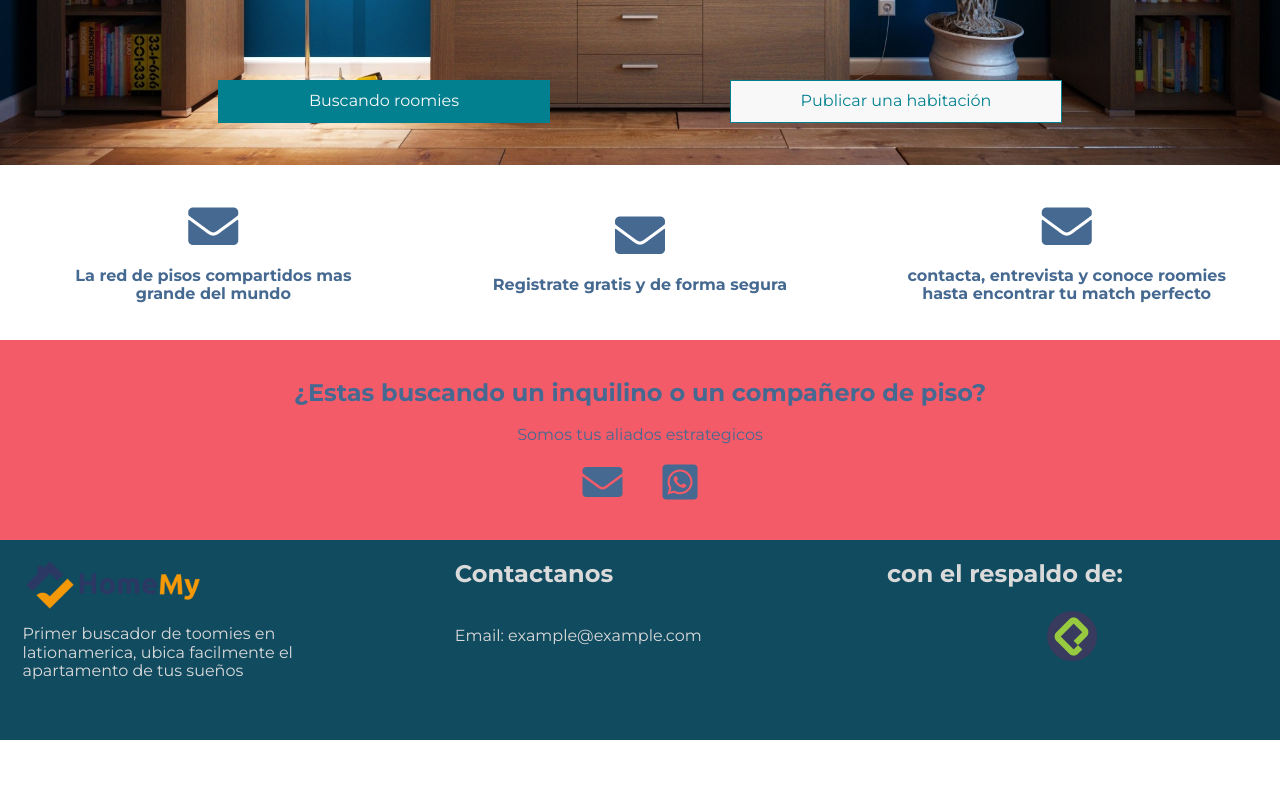
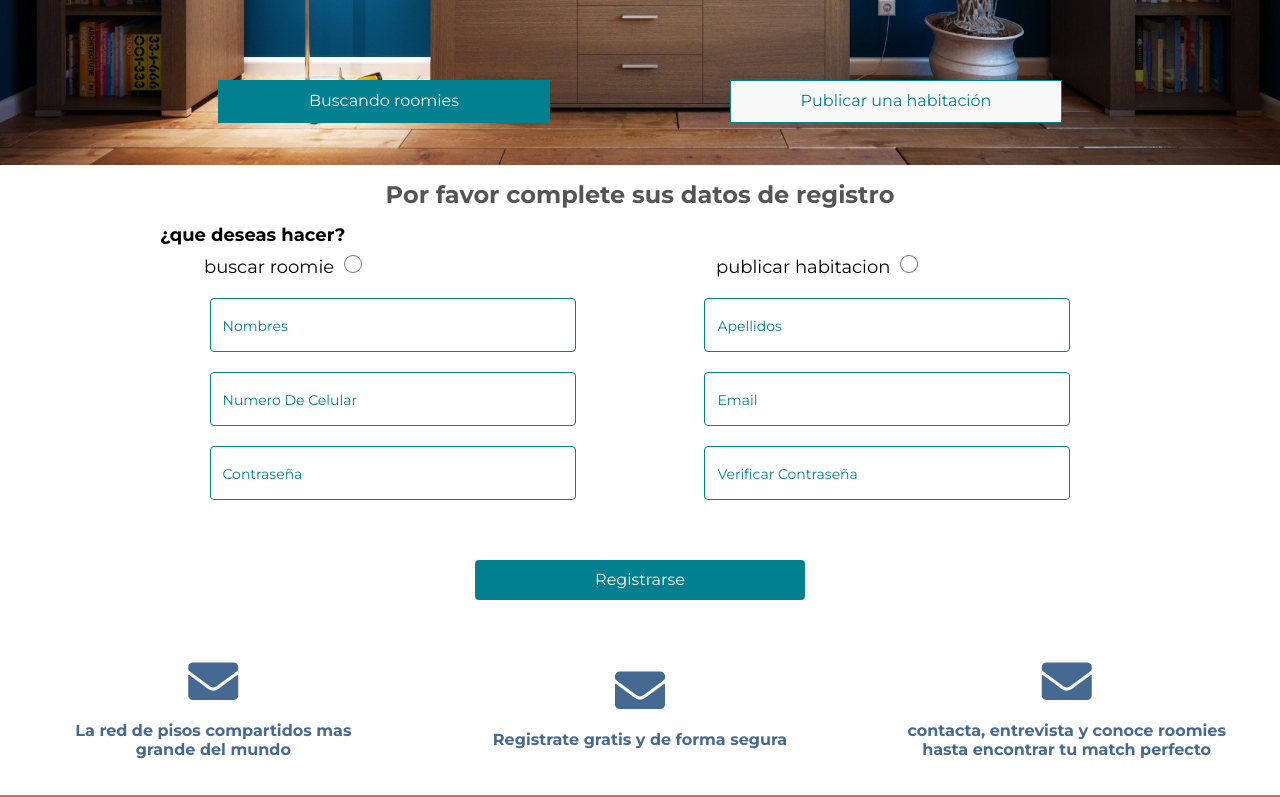
Before and after one commit to camiloVelandia/sleepSharingApp, a React app: page / in a window 1280 px wide. Shown: the part 595-1392 px from the top of the page. Before the commit the page ends 1335 px from the top, so only its background shows below. Built offline with nearby package versions, Linux system fonts and the light colour scheme.

Commit message:
ADD register component

```diff
--- /dev/null
+++ b/src/components/Register/index.js
@@ -0,0 +1,70 @@
+import React from 'react';
+import {
+  Section,
+  H1,
+  H2,
+  FormGroup1,
+  Button,
+  FormField,
+  FormGroup2,
+} from './styles';
+
+const Register = () => {
+  return (
+    <Section>
+      <H1>Por favor complete sus datos de registro</H1>
+      <H2>
+        <span>¿que deseas hacer?</span>
+      </H2>
+      <form action="">
+        <FormGroup1>
+          <div>
+            <label htmlFor="user">buscar roomie</label>
+            <input type="radio" name="user" value="1" />
+          </div>
+          <div>
+            <label htmlFor="user">publicar habitacion</label>
+            <input type="radio" name="user" value="2" />
+          </div>
+        </FormGroup1>
+        <FormField>
+          <FormGroup2>
+            <label htmlFor="">
+              <input type="text" placeholder="nombres" />
+            </label>
+          </FormGroup2>
+          <FormGroup2>
+            <label htmlFor="">
+              <input type="text" placeholder="apellidos" />
+            </label>
+          </FormGroup2>
+          <FormGroup2>
+            <label htmlFor="">
+              <input type="text" placeholder="Numero de celular" />
+            </label>
+          </FormGroup2>
+          <FormGroup2>
+            <label htmlFor="">
+              <input type="text" placeholder="email" />
+            </label>
+          </FormGroup2>
+          <FormGroup2>
+            <label htmlFor="">
+              <input type="text" placeholder="contraseña" />
+            </label>
+          </FormGroup2>
+          <FormGroup2>
+            <label htmlFor="">
+              <input type="text" placeholder="verificar contraseña" />
+            </label>
+          </FormGroup2>
+        </FormField>
+        <Button>
+          <input type="submit" value="Registrarse" />
+        </Button>
+      </form>
+    </Section>
+  );
+};
+
+export default Register;
--- /dev/null
+++ b/src/components/Register/styles.js
@@ -0,0 +1,115 @@
+import styled from 'styled-components';
+
+export const Section = styled.section`
+  background-color: f8f8f8;
+  max-width: 1366px;
+  color: #000;
+  margin: 0 auto;
+  /* @media (max-width: 767px) {
+    display: block;
+  } */
+`;
+export const H1 = styled.h1`
+  color: #555555;
+  text-align: center;
+  font-size: 24px;
+  /* @media (max-width: 767px) {
+    display: block;
+  } */
+`;
+export const H2 = styled.h2`
+  display: block;
+  max-width: 75%;
+  margin: 0 auto;
+  padding-bottom: 10px;
+  font-size: 18px;
+  & span {
+    width: 45%;
+  }
+  @media (min-width: 1440px) {
+    display: block;
+    width: 67%;
+  }
+`;
+export const FormGroup1 = styled.div`
+  width: 80%;
+  text-align: center;
+  display: flex;
+  justify-content: space-around;
+  align-items: center;
+  margin: 0 auto;
+  margin-bottom: 20px;
+  & div {
+    width: 45%;
+    text-align: left;
+
+    max-width: 360px;
+  }
+  & label {
+    font-size: 18px;
+    padding-right: 10px;
+  }
+  & input {
+    border: 1px solid #ababab;
+    height: 18px;
+    width: 18px;
+    color: #000;
+  }
+  @media (max-width: 767px) {
+    width: 80%;
+    & label {
+      font-size: 12px;
+    }
+  }
+`;
+
+export const FormField = styled.div`
+  width: 80%;
+  text-align: center;
+  margin: 0 auto;
+  display: flex;
+  flex-wrap: wrap;
+  justify-content: space-evenly;
+  align-items: center;
+  @media (max-width: 767px) {
+    display: block;
+  }
+`;
+export const FormGroup2 = styled.div`
+  width: 45%;
+  & label > input {
+    width: 100%;
+    max-width: 360px;
+    height: 50px;
+    border: 1px solid #028090;
+    border-radius: 4px;
+    margin-bottom: 20px;
+    &::placeholder {
+      color: #028090;
+      padding-left: 10px;
+      text-transform: capitalize;
+      font-size: 14px;
+    }
+  }
+  @media (max-width: 767px) {
+    width: 100%;
+  }
+`;
+
+export const Button = styled.div`
+  text-align: center;
+  margin-top: 40px;
+  margin-bottom: 20px;
+  & input {
+    width: 100%;
+    max-width: 330px;
+    height: 40px;
+    border-radius: 4px;
+    border: none;
+    color: #fff;
+    background-color: #028090;
+  }
+  /* @media (max-width: 767px) {
+    display: block;
+  } */
+`;
--- a/src/container/App.jsx
+++ b/src/container/App.jsx
@@ -7,6 +7,7 @@ import Hero from '../components/Hero';
 import Prom from '../components/Prom';
 import Contact from '../components/Contact';
 import Footer from '../components/Footer';
+import Register from '../components/Register';
 // import Sppiner from '../general/Sppiner'
 // import PageNotFound from '../general/ PageNotFound'
 
@@ -16,6 +17,7 @@ const App = () => {
       <GlobalStyle />
       <Header />
       <Hero />
+      <Register />
       {/* <PageNotFound /> */}
       <Prom />
       <Contact />
```
